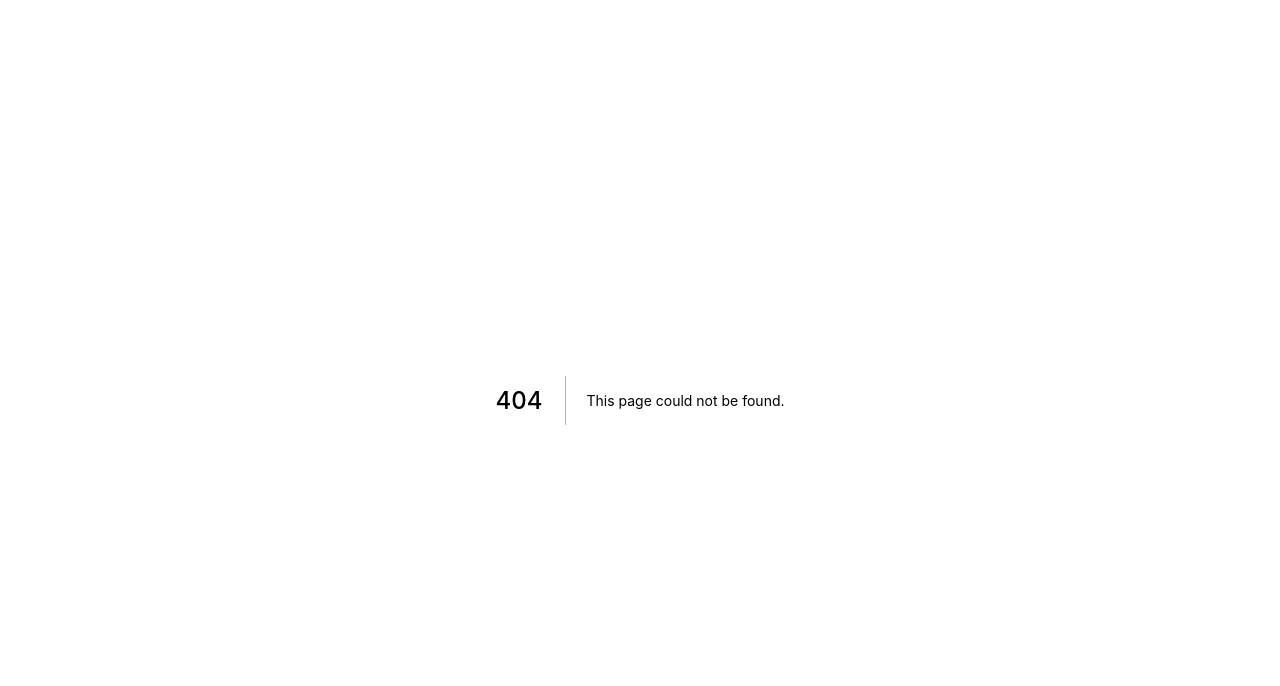
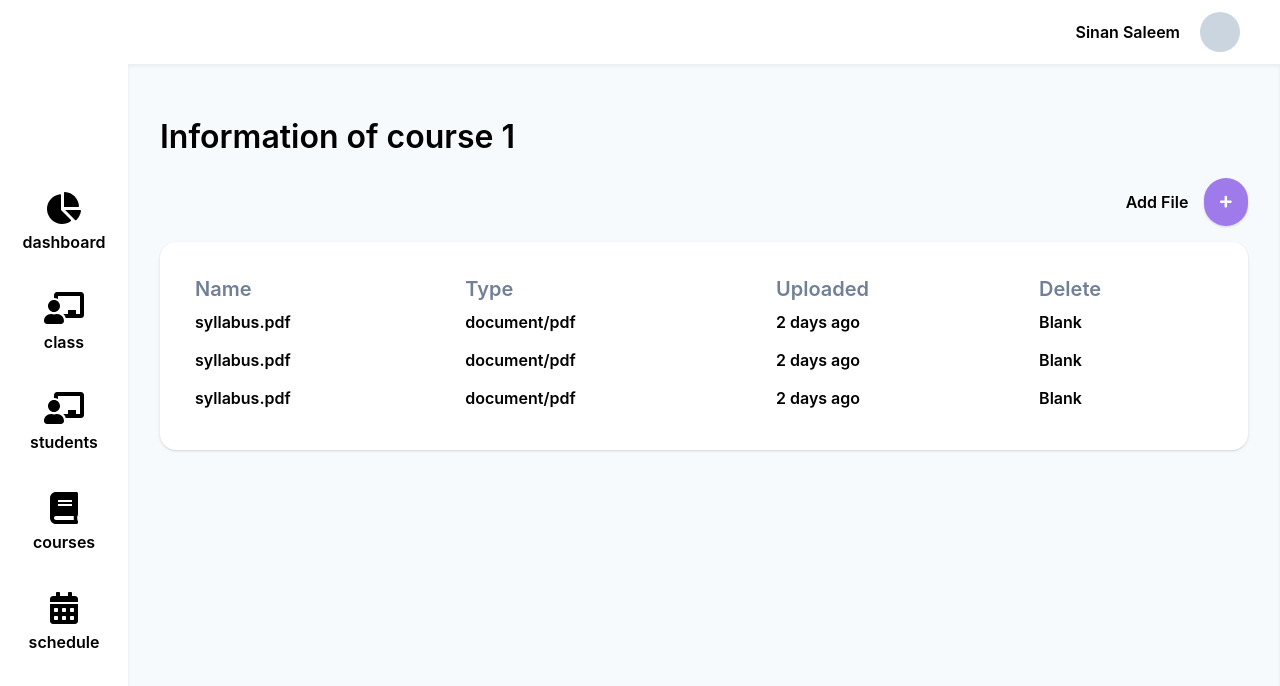
Before and after one commit to f178024/Ustadjee, a Next.js app: page /course/1 in a window 1280 px wide. Before the commit this address had no page. Shown: the top 686 px of the page. Built offline with nearby package versions, Linux system fonts and the light colour scheme.

Commit message:
Added file interface

```diff
--- /dev/null
+++ b/components/AddFile.js
@@ -0,0 +1,13 @@
+import { FontAwesomeIcon } from '@fortawesome/react-fontawesome'
+import {faPlus} from '@fortawesome/free-solid-svg-icons'
+
+export default function AddFile(){
+    return (
+        <div className="flex flex-row justify-end items-center mb-4">
+            Add File
+            <button className="rounded-full p-4 ml-4">
+                <FontAwesomeIcon icon={faPlus} />
+            </button>
+        </div>
+    )
+}
--- /dev/null
+++ b/components/FIles.js
@@ -0,0 +1,45 @@
+import { faFileSignature } from "@fortawesome/free-solid-svg-icons";
+import Card from './Card'
+
+
+export default function Files(){
+    const files = [
+        {
+            name: 'syllabus.pdf',
+            type: 'document/pdf',
+            date: '2 days ago',
+        },
+        {
+            name: 'syllabus.pdf',
+            type: 'document/pdf',
+            date: '2 days ago',
+        },
+        {
+            name: 'syllabus.pdf',
+            type: 'document/pdf',
+            date: '2 days ago',
+        },
+    ]
+    return (
+        <Card>
+            <table className="w-full">
+                <tr className="mb-2">
+                    <th className="text-left text-xl text-gray-600">Name</th>
+                    <th className="text-left text-xl text-gray-600">Type</th>
+                    <th className="text-left text-xl text-gray-600">Uploaded</th>
+                    <th className="text-left text-xl text-gray-600">Delete</th>
+                </tr>
+                {
+                    files.map(function(item){
+                        return <tr>
+                            <td className="py-2 w-auto">{ item.name }</td>
+                            <td className="py-2 w-auto">{ item.type }</td>
+                            <td className="py-2 w-auto">{ item.date }</td>
+                            <td>Blank</td>
+                        </tr>
+                    })
+                }
+            </table>
+        </Card>
+    )
+}
--- /dev/null
+++ b/components/TeacherDashboard.js
@@ -0,0 +1,36 @@
+import {useState} from 'react'
+
+import Menu from '../components/Menu'
+import Topbar from '../components/Topbar'
+import ContentArea from '../components/ContentArea'
+import Files from '../components/Files'
+import AddFile from '../components/AddFile'
+
+import AddCourse from '../components/AddCourse'
+import { FontAwesomeIcon } from '@fortawesome/react-fontawesome'
+import {faPlus} from '@fortawesome/free-solid-svg-icons'
+
+function TeacherDashboard(props){
+    const [addCourse, setAddCourse] = useState(true)
+
+    function handleAddCourse(){
+        setAddCourse(true)
+    }
+
+    return (
+        <div>
+            <Topbar />
+            <div className="flex flex-row">
+                <Menu />
+                <ContentArea>
+                    {
+                        props.children
+                    }
+                </ContentArea>
+            </div>
+        </div>
+    )
+}
+
+
+export default TeacherDashboard
--- /dev/null
+++ b/pages/course/[id].js
@@ -0,0 +1,19 @@
+import { useRouter } from 'next/router'
+import AddFile from '../../components/AddFile'
+import Files from '../../components/FIles'
+import TeacherDashboard from '../../components/TeacherDashboard'
+
+const Post = () => {
+  const router = useRouter()
+  const { id } = router.query
+
+  return (
+      <TeacherDashboard>
+          <h1>Information of course {id}</h1>
+          <AddFile />
+          <Files />
+      </TeacherDashboard>
+  )
+}
+
+export default Post
--- a/pages/courses.js
+++ b/pages/courses.js
@@ -1,11 +1,6 @@
 import {useState} from 'react'
-
-import Menu from '../components/Menu'
-import Topbar from '../components/Topbar'
-import ContentArea from '../components/ContentArea'
 import AddCourse from '../components/AddCourse'
-import { FontAwesomeIcon } from '@fortawesome/react-fontawesome'
-import {faPlus} from '@fortawesome/free-solid-svg-icons'
+import TeacherDashboard from '../components/TeacherDashboard'
 
 function courses(){
     const [addCourse, setAddCourse] = useState(true)
@@ -15,20 +10,9 @@ function courses(){
     }
 
     return (
-        <div>
-            <Topbar />
-            <div className="flex flex-row">
-                <Menu />
-                <ContentArea>
-                    <h1>Courses</h1>
-                    <button className="px-4 py-2" onClick={handleAddCourse}><FontAwesomeIcon icon={faPlus} className="mr-2" />Add Course</button>
-                    <div className="fixed top-2 left-auto right-auto">
-                    { addCourse ? <AddCourse /> : null}
-                    </div>
-
-                </ContentArea>
-            </div>
-        </div>
+        <TeacherDashboard>
+            <AddCourse />
+        </TeacherDashboard>
     )
 }
 
```
